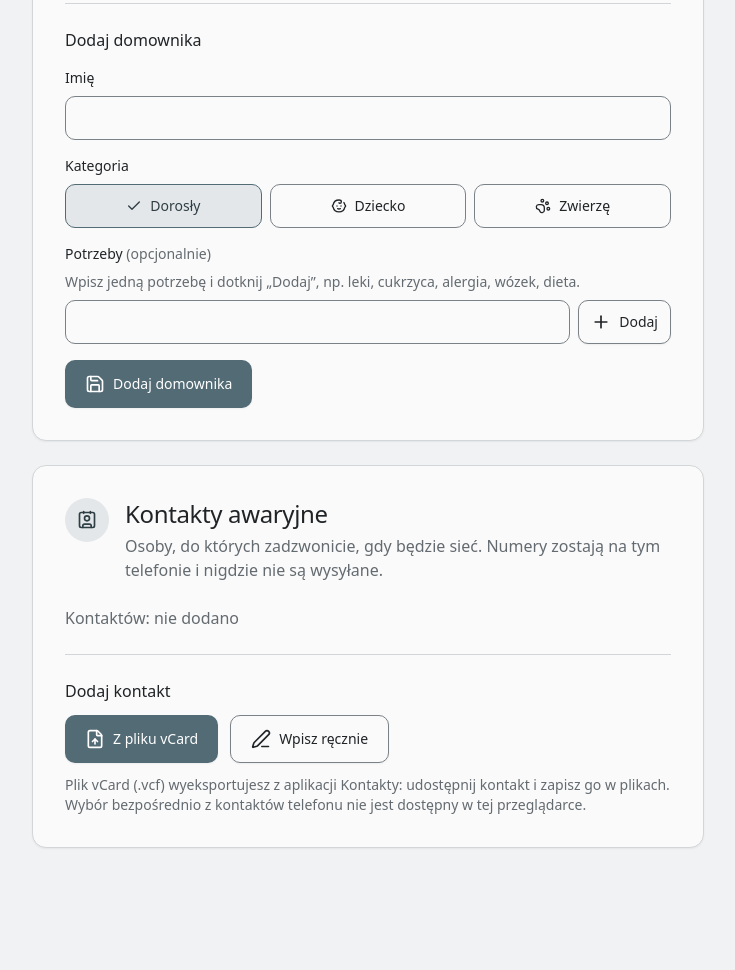
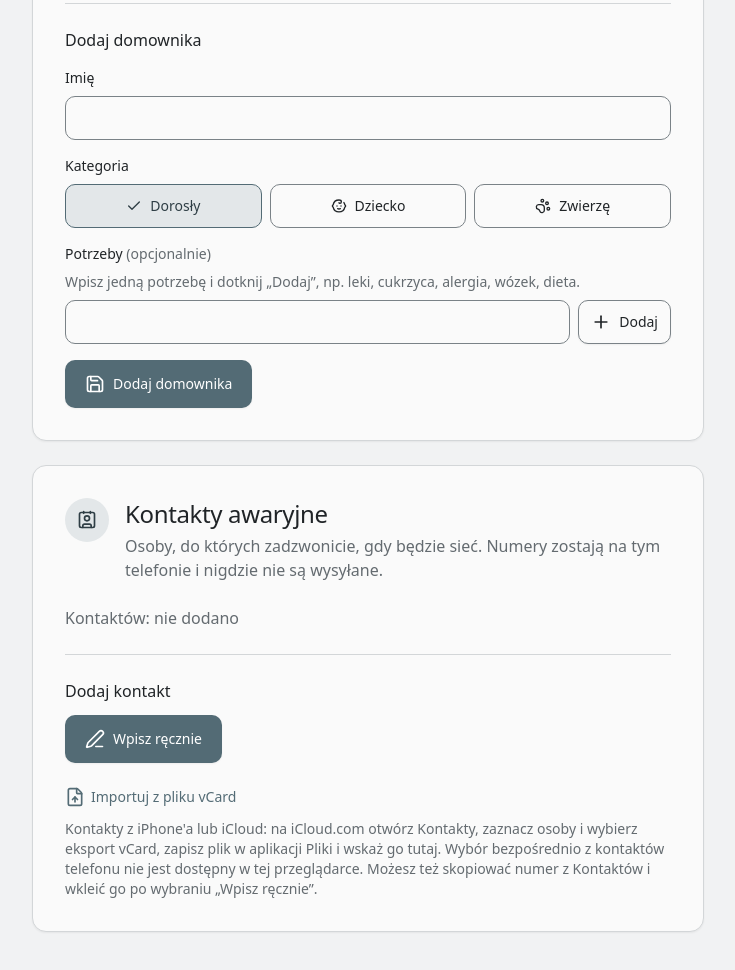
Before and after one commit to jazlik/turbo-defence, an Astro site: page /domownicy in a window 1280 px wide. Shown: the part 434-1404 px from the top of the page, without its empty margins (272-1007 px from the left). Before the commit the page ends 1330 px from the top, so only its background shows below. Built offline with nearby package versions, Linux system fonts and the light colour scheme; Astro itself is replaced by a stand-in of ours; a web font is replaced by a local one.

Commit message:
The vCard import was turned into a text link and the manual entry was made the main action when the contact picker is unavailable. (#29)

```diff
--- a/src/components/EmergencyContactsCard.tsx
+++ b/src/components/EmergencyContactsCard.tsx
@@ -283,15 +283,6 @@ export default function EmergencyContactsCard() {
               type="button"
               size="lg"
               variant={pickerSupported ? "outline" : "default"}
-              aria-busy={importing}
-              onClick={() => fileRef.current?.click()}
-            >
-              <FileUp strokeWidth={2} aria-hidden="true" />Z pliku vCard
-            </Button>
-            <Button
-              type="button"
-              size="lg"
-              variant="outline"
               onClick={() => {
                 setMode("manual");
                 focusSoon(() => nameRef.current);
@@ -310,10 +301,26 @@ export default function EmergencyContactsCard() {
             aria-hidden="true"
             onChange={(event) => void importFile(event)}
           />
-          <p className="text-muted-foreground text-sm">
-            Plik vCard (.vcf) wyeksportujesz z aplikacji Kontakty: udostępnij kontakt i zapisz go w plikach.
-            {pickerSupported ? "" : " Wybór bezpośrednio z kontaktów telefonu nie jest dostępny w tej przeglądarce."}
-          </p>
+          <div>
+            <Button
+              type="button"
+              variant="link"
+              size="sm"
+              className="-ml-3"
+              aria-busy={importing}
+              onClick={() => fileRef.current?.click()}
+            >
+              <FileUp strokeWidth={2} aria-hidden="true" />
+              Importuj z pliku vCard
+            </Button>
+            <p className="text-muted-foreground text-sm">
+              Kontakty z iPhone&apos;a lub iCloud: na iCloud.com otwórz Kontakty, zaznacz osoby i wybierz eksport vCard,
+              zapisz plik w aplikacji Pliki i wskaż go tutaj.
+              {pickerSupported
+                ? ""
+                : " Wybór bezpośrednio z kontaktów telefonu nie jest dostępny w tej przeglądarce. Możesz też skopiować numer z Kontaktów i wkleić go po wybraniu „Wpisz ręcznie”."}
+            </p>
+          </div>
         </div>
       ) : mode === "select" ? (
         <div className="border-border mt-6 space-y-4 border-t pt-6">
```
